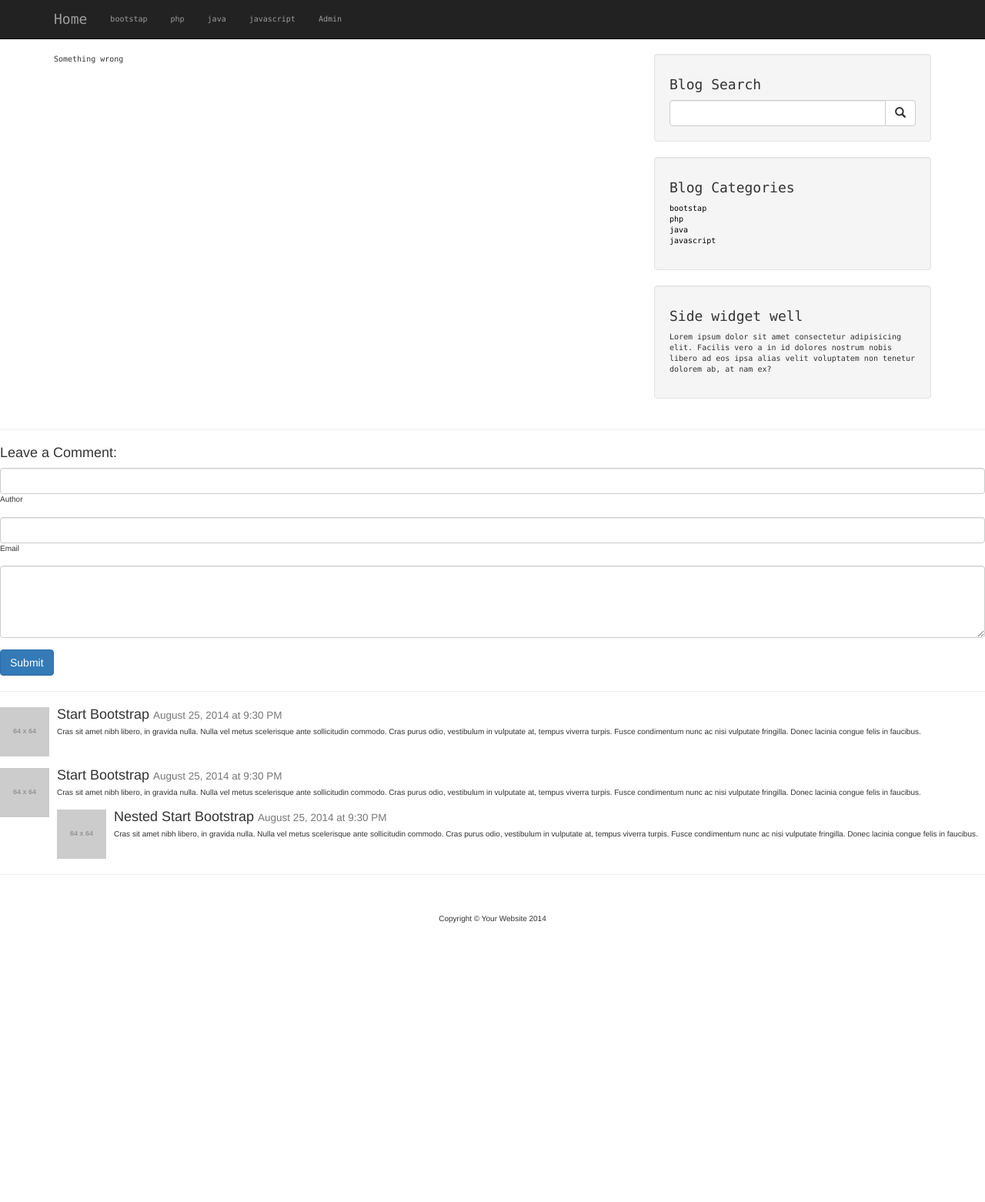
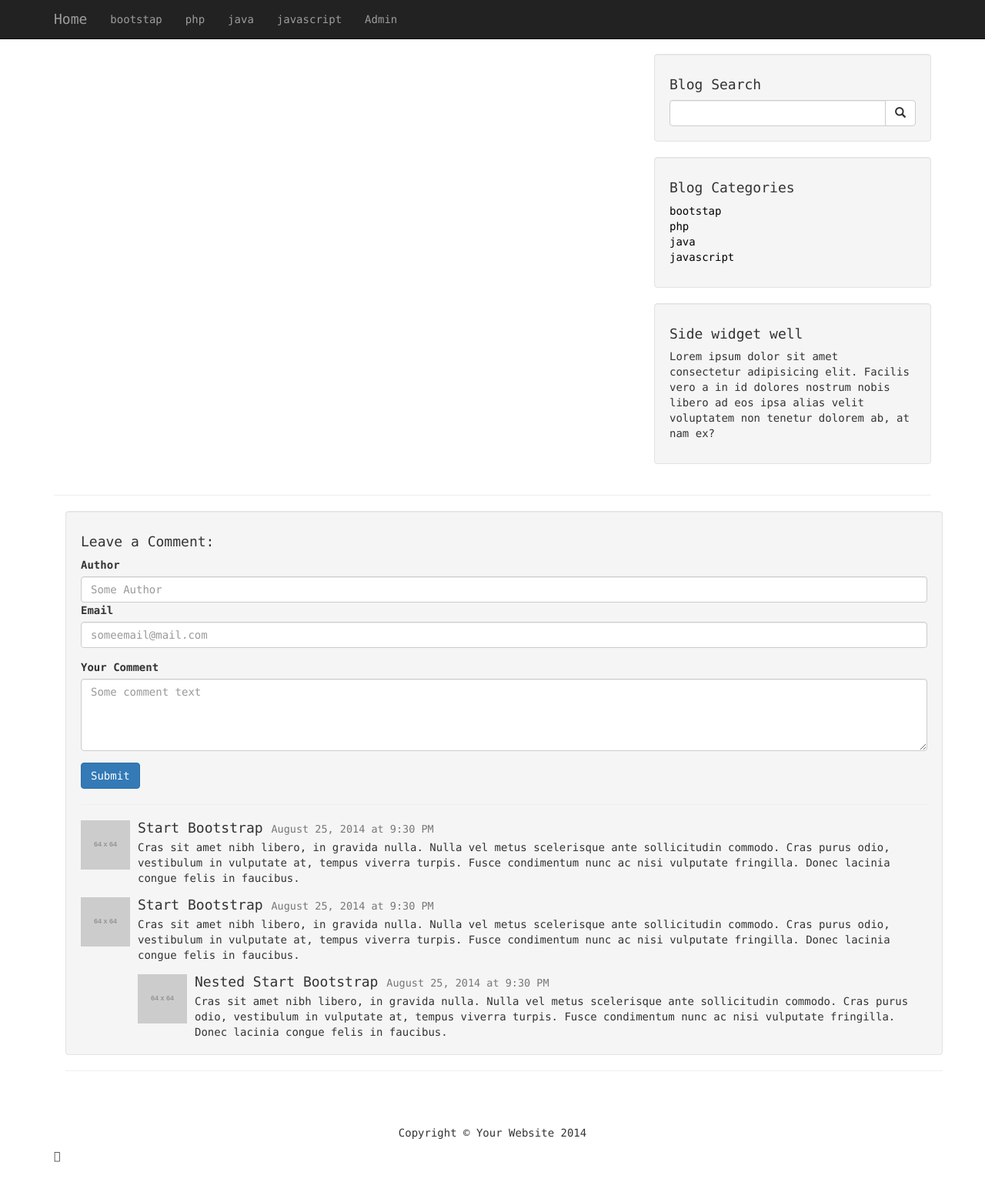
Before and after one commit to Cristea3051/Project, a PHP site: page /post.php in a window 1280 px wide. Shown: the whole page at 77% size. Before the commit the page ends 1199 px from the top, so only its background shows below. Run offline with PHP 8.4, Linux system fonts and the light colour scheme; data comes from the database, SQL or seed files in the repository; grey boxes labelled with a size stand in for pictures from a placeholder-image service; some libraries are stand-ins or nearby versions.

Commit message:
first commit

```diff
--- a/admin/includes/edit_post.php
+++ b/admin/includes/edit_post.php
@@ -1,5 +1,4 @@
 <?php
-
  if(isset($_GET['p_id'])){
     $the_get_post_id =  $_GET['p_id'];
  }
@@ -134,4 +133,4 @@
       <textarea name = "post_content"   rows="20"><?php echo $posts_content;?></textarea>
 
       <button type="submit" name = "update_post">Save Post</button>
-    </form>
+    </form>
--- a/admin/includes/view_all_comments.php
+++ b/admin/includes/view_all_comments.php
@@ -1,5 +1,5 @@
 <table class="table table-bordered table-hover">
-        <thead>
+        <thead >
             <tr>
                 <th>Id</th>
                 <th>In response to</th>
--- a/admin/includes/view_all_posts.php
+++ b/admin/includes/view_all_posts.php
@@ -1,5 +1,5 @@
 <table class="table table-bordered table-hover">
-        <thead>
+        <thead class="thead-dark">
             <tr>
                 <th>Id</th>
                 <th>Author</th>
@@ -9,6 +9,7 @@
                 <th>Image</th>
                 <th>Tags</th>
                 <th>Comments</th>
+                <th>Content</th>
                 <th>Date</th>
                 <th><a href="posts.php?source=add_post">Add Post</a></th>
             </tr>
--- a/category.php
+++ b/category.php
@@ -38,7 +38,7 @@
 
                 <!-- First Blog Post -->
                 <h2>
-                    <a href="post.php?p_id=<?php echo $post_id?>"><?php echo $post_title; ?></a>
+                    <a href="post.php?p_id_=<?php echo $post_id?>"><?php echo $post_title; ?></a>
                 </h2>
                 <p class="lead">
                     by <a href="index.php"><?php echo $post_author; ?></a>
@@ -48,7 +48,7 @@
                 <img class="img-responsive" src="images/<?php echo $post_image?>" alt="">
                 <hr>
                 <p><?php echo $post_content; ?></p>
-                <a class="btn btn-success" href="post.php?p_id=<?php echo $post_id?>ll">Read More <span class="glyphicon glyphicon-chevron-right"></span></a>
+                <a class="btn btn-success" href="post.php?p_id_=<?php echo $post_id?>">Read More <span class="glyphicon glyphicon-chevron-right"></span></a>
 
                 <hr>
                <?php }
--- a/css/styles.css
+++ b/css/styles.css
@@ -1,3 +1,8 @@
+html {
+    font-size: 14px;
+    -webkit-tap-highlight-color: rgba(0,0,0,0);
+}
+
 .container {font-family: "Lucida Console", "Courier New", monospace;
 }
 a{
--- a/includes/cms.sql
+++ b/includes/cms.sql
@@ -49,7 +49,7 @@
 --
 
 CREATE TABLE `comments` (
-  `comment_id` int NOT NULL,
+  `comment_id` int NOT NULL PRIMARY KEY AUTO_INCREMENT,
   `comment_post_id` int NOT NULL,
   `comment_author` varchar(255) NOT NULL,
   `comment_email` varchar(255) NOT NULL,
--- a/index.php
+++ b/index.php
@@ -35,7 +35,7 @@
 
                 <!-- First Blog Post -->
                 <h2>
-                    <a href="post.php?p_id =<?php echo $post_id ?>"><?php echo $post_title; ?></a>
+                    <a href="post.php?p_id=<?php echo $post_id ?>"><?php echo $post_title; ?></a>
                 </h2>
                 <p class="lead">
                     by <a href="index.php"><?php echo $post_author; ?></a>
@@ -45,7 +45,7 @@
                 <img class="img-responsive" src="images/<?php echo $post_image?>" alt="">
                 <hr>
                 <p><?php echo $post_content; ?></p>
-                <a class="btn btn-success" href="#" >Read More <span class="glyphicon glyphicon-chevron-right"></span></a>
+                <a class="btn btn-success" href="post.php?p_id_=<?php echo $post_id ?>"" >Read More <span class="glyphicon glyphicon-chevron-right"></span></a>
 
                 <hr>
                <?php }?>
--- a/post.php
+++ b/post.php
@@ -54,8 +54,6 @@
 
                 <hr>
                <?php }
-             } else {
-                echo "Something wrong";
              }
                ?>
             </div>
@@ -65,24 +63,47 @@
 
         </div>
         <!-- /.row -->
-        </div>
+
         <hr h-25 >
                         <!-- Blog Comments -->
+
+
+                        <?php
+                          if(isset($_POST['creat_com'])) {
+                            $p_id = $_GET['p_id_'];
+                            $com_author = $_POST['comment_author'];
+                            $com_email = $_POST['comment_email'];
+                            $com_content = $_POST['comment_content'];
+
+                            $query = "INSERT INTO comments( comment_post_id, comment_author, comment_email, comment_content, comment_status, comment_date)
+                            VALUES ($p_id,'{$com_author}','{$com_email}','{$com_content}','unapproved',now())";
+
+                       $create_com_query = mysqli_query($conn, $query);
+                        if (!$create_com_query){
+                            die('QUERY FAILED' . mysqli_error($conn));
+                        }
+
+                          }
+                        ?>
+
+            <div class = "container">
                 <!-- Comments Form -->
-                <div class="">
+                <div class="well">
 
                     <h4>Leave a Comment:</h4>
-                    <form role="form">
+                    <form role="form" action = "" method ="post">
                        <div class="form-group">
-                            <input class="form-control">Author </input>
-                        </div>
+                            <label for="Author">Author</label>
+                            <input class="form-control" type="text" name = "comment_author" placeholder = "Some Author"></input>
                        <div class="form-group">
-                            <input class="form-control"> Email</input>
+                        <label for="Author">Email</label>
+                            <input class="form-control" type="email" name = "comment_email" placeholder = "someemail@mail.com"></input>
                         </div>
                         <div class="form-group">
-                            <textarea class="form-control" rows="4" ></textarea>
+                        <label for="Comment">Your Comment</label>
+                            <textarea class="form-control" rows="4" type="text" name = "comment_content" placeholder = "Some comment text"></textarea>
                         </div>
-                        <button type="submit" class="btn btn-primary">Submit</button>
+                        <button type="submit" name = "creat_com" class="btn btn-primary">Submit</button>
                     </form>
                 </div>
 
@@ -129,8 +150,8 @@
                     </div>
 
                     </div>
-        <!-- /.row -->
-        </div>
+                <!-- /.row -->
+           </div>
         <hr h-25 >
-        </div>
+    </div>
         <?php include "includes/footer.php"; ?>
```
Also changed, not shown: admin/includes/functions.php (+25 -6 lines), search.php (+3 -9 lines).
